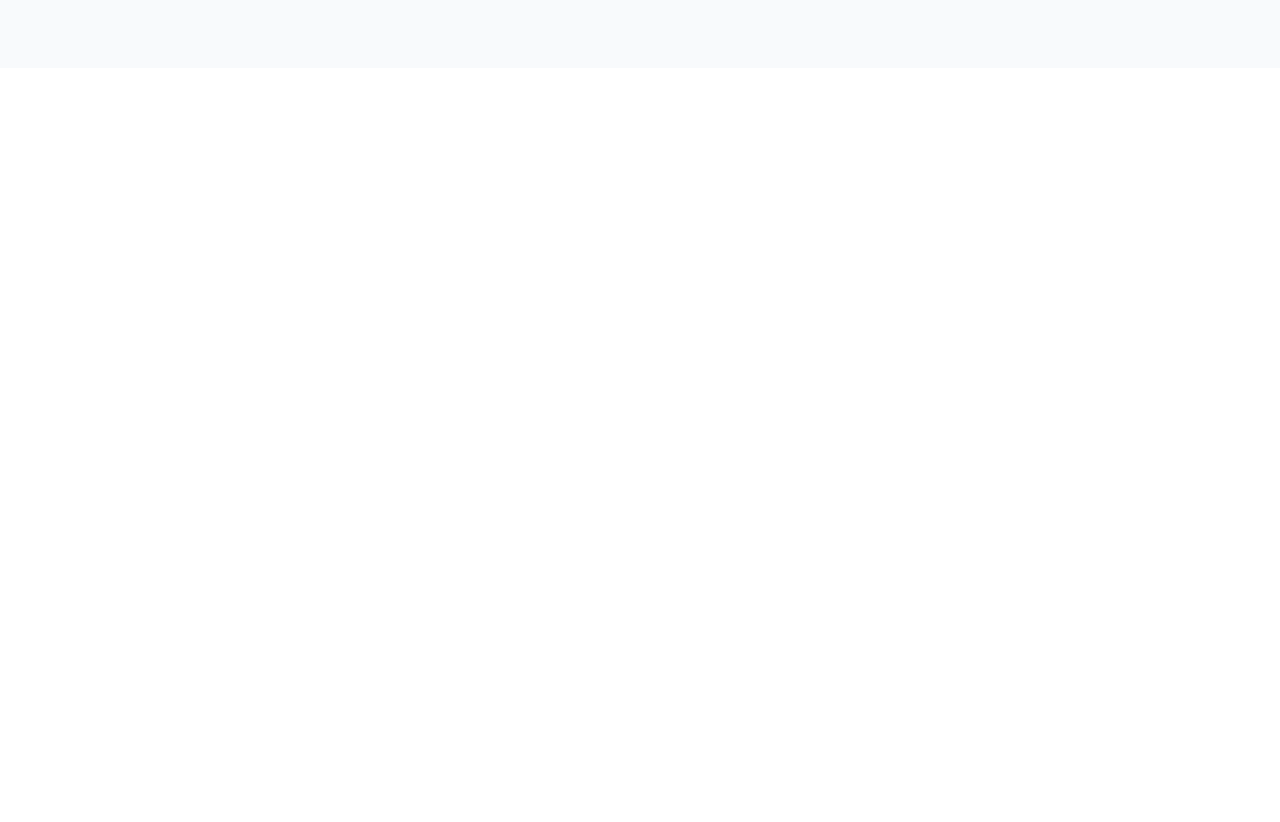
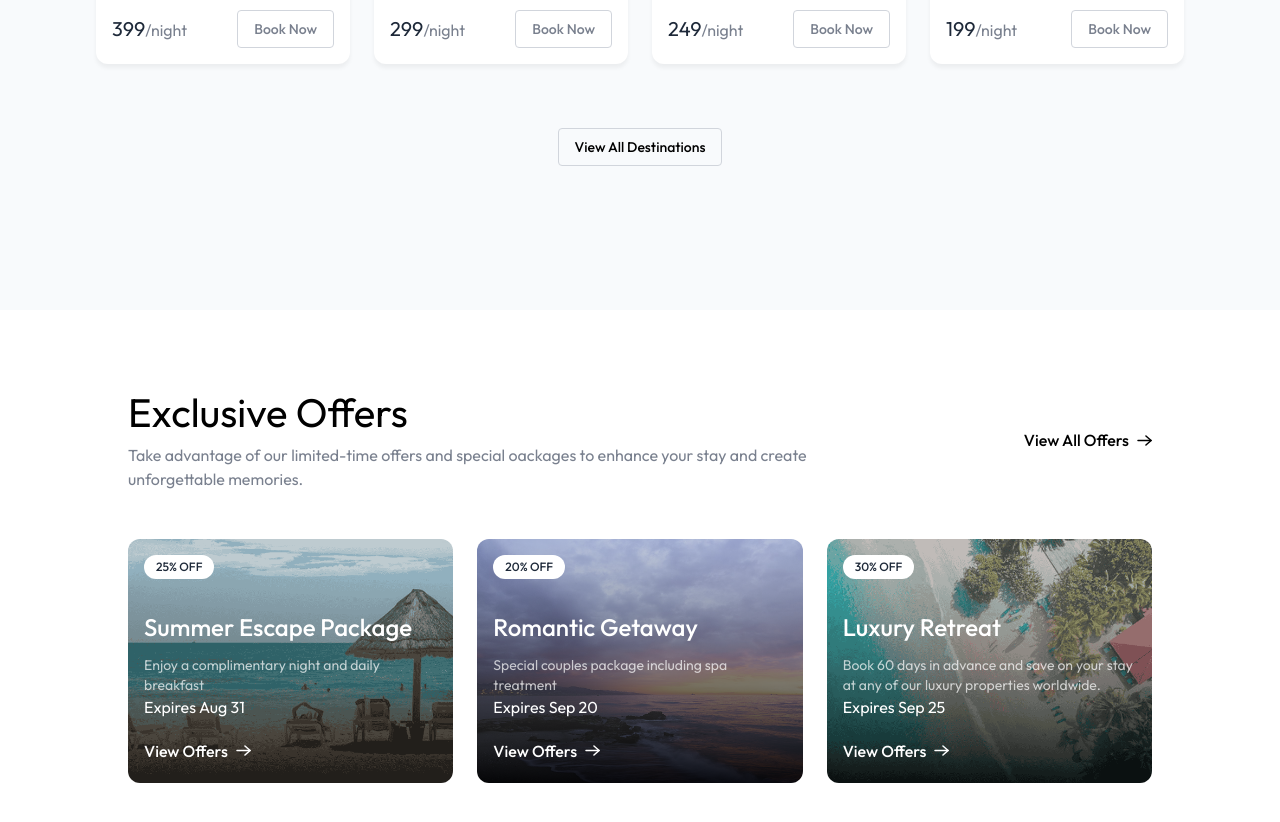
Before and after one commit to KESHABWI/hotel_booking_website, a React (Vite) app in the folder client/: page / in a window 1280 px wide. Shown: the part 1280-2102 px from the top of the page. Before the commit the page ends 1348 px from the top, so only its background shows below. Built offline with nearby package versions, Linux system fonts and the light colour scheme; no server answers; a web font is replaced by a local one.

Commit message:
Completed Exclusive Offer , Feature Destination and Hotel Card

```diff
--- /dev/null
+++ b/client/src/components/ExclusiveOffers.jsx
@@ -0,0 +1,54 @@
+import React from "react";
+import Title from "./Title";
+import { assets } from "../assets/assets";
+import { exclusiveOffers } from "../assets/assets";
+
+const ExclusiveOffers = () => {
+  return (
+    <div className="flex flex-col items-center px-6 md:px-16 lg:px-24 xl:px-32 pt-20 pb-30">
+      <div className="flex items-center justify-between w-full md:flex-row">
+        <Title
+          align="left"
+          title="Exclusive Offers"
+          subtitle="Take advantage of our limited-time offers and special oackages to enhance  your stay and create unforgettable memories."
+        />
+        <button className=" group flex items-center gap-2 font-medium cursor-pointer max0md:mt-12">
+          View All Offers
+          <img
+            src={assets.arrowIcon}
+            alt="arrow-icon"
+            className="group-hover:translate-x-1 transition-all"
+          />
+        </button>
+      </div>
+      <div className="grid grid-cols-1 md:grid-cols-2 lg:grid-cols-3 gap-6 mt-12">
+        {exclusiveOffers.map((item) => (
+          <div
+            key={item._id}
+            className="group relative flex flex-col items-start justify-between gap-1 pt-12 md:pt-18 px-4 rounded-xl text-white bg-no-repeat bg-cover bg-center"
+            style={{ backgroundImage: `url(${item.image})` }}
+          >
+            <p className="px-3 py-1 absolute top-4 left-4 text-xs bg-white text-gray-800 font-medium rounded-full">
+              {item.priceOff}% OFF
+            </p>
+            <div>
+              <p className="text-2xl font-medium">{item.title}</p>
+              <p className="text-sm text-white/70 mt-3">{item.description}</p>
+              <p>Expires {item.expiryDate}</p>
+            </div>
+            <button className="flex items-center gap-2 font-medium cursor-pointer mt-4 mb-5">
+              View Offers
+              <img
+                className="invert grouo-hover:translate-x-1 transition-all"
+                src={assets.arrowIcon}
+                alt=""
+              />
+            </button>
+          </div>
+        ))}
+      </div>
+    </div>
+  );
+};
+
+export default ExclusiveOffers;
--- a/client/src/components/FeaturedDestination.jsx
+++ b/client/src/components/FeaturedDestination.jsx
@@ -1,15 +1,32 @@
 import React from "react";
 import HotelCard from "./HotelCard";
 import { roomsDummyData } from "../assets/assets";
+import Title from "./Title";
+import { useNavigate } from "react-router-dom";
 
 const FeaturedDestination = () => {
+  const navigate = useNavigate();
   return (
     <div className="flex flex-col items-center px-6 md:px-16 lg:px-24 bg-slate-50 py-20">
+      <Title
+        title="Featured Destination"
+        subtitle="Explore the world's most beautiful destinations"
+        align="center"
+      />
       <div className="flex items-center justify-center gap-6 mt-20">
         {roomsDummyData.slice(0, 4).map((room, index) => (
           <HotelCard key={room._id} room={room} index={index} />
         ))}
       </div>
+      <button
+        onClick={() => {
+          navigate("/rooms");
+          scrollTo(0, 0);
+        }}
+        className="my-16 px-4 py-2 text-sm font-medium border border-gray-300 rounded hover:bg-gray-50 transition-all cursor-pointer"
+      >
+        View All Destinations
+      </button>
     </div>
   );
 };
--- /dev/null
+++ b/client/src/components/Title.jsx
@@ -0,0 +1,16 @@
+import React from "react";
+
+const Title = ({ title, subtitle, align }) => {
+  return (
+    <div
+      className={`flex flex-col items-center justify-center text-center ${align === "left" && "md:items-start md:text-left"}`}
+    >
+      <h1 className={`text-4xl md:text-[40px]`}>{title}</h1>
+      <p className="text-sm md:text-base text-gray-500/90 mt-2 max-w-174">
+        {subtitle}
+      </p>
+    </div>
+  );
+};
+
+export default Title;
--- a/client/src/pages/Home.jsx
+++ b/client/src/pages/Home.jsx
@@ -1,12 +1,14 @@
 import React from "react";
 import Hero from "../components/Hero";
 import FeaturedDestination from "../components/FeaturedDestination";
+import ExclusiveOffers from "../components/ExclusiveOffers";
 
 const Home = () => {
   return (
     <>
       <Hero />
       <FeaturedDestination />
+      <ExclusiveOffers />
     </>
   );
 };
```
